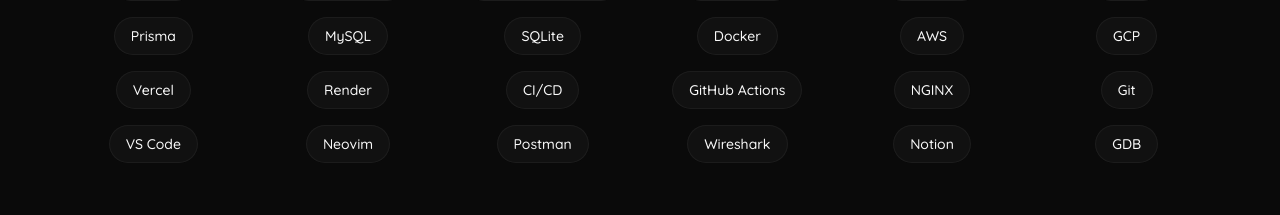
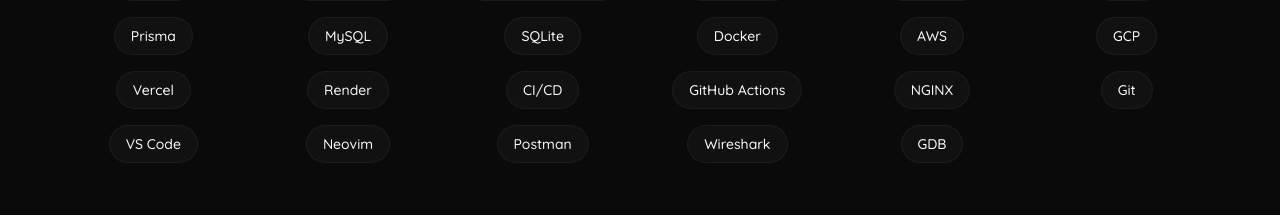
Before and after one commit to Excius/portfolio, a React (Vite) app: page / in a window 1280 px wide. Shown: the part 2473-2688 px from the top of the page. Built offline with nearby package versions, Linux system fonts and the light colour scheme.

Commit message:
edit: adited the user-ata

```diff
--- a/src/data/portfolioData.ts
+++ b/src/data/portfolioData.ts
@@ -112,7 +112,6 @@ export const portfolioData = {
       { name: "Neovim", category: "tools" },
       { name: "Postman", category: "tools" },
       { name: "Wireshark", category: "tools" },
-      { name: "Notion", category: "tools" },
       { name: "GDB", category: "tools" },
     ],
   },
```
